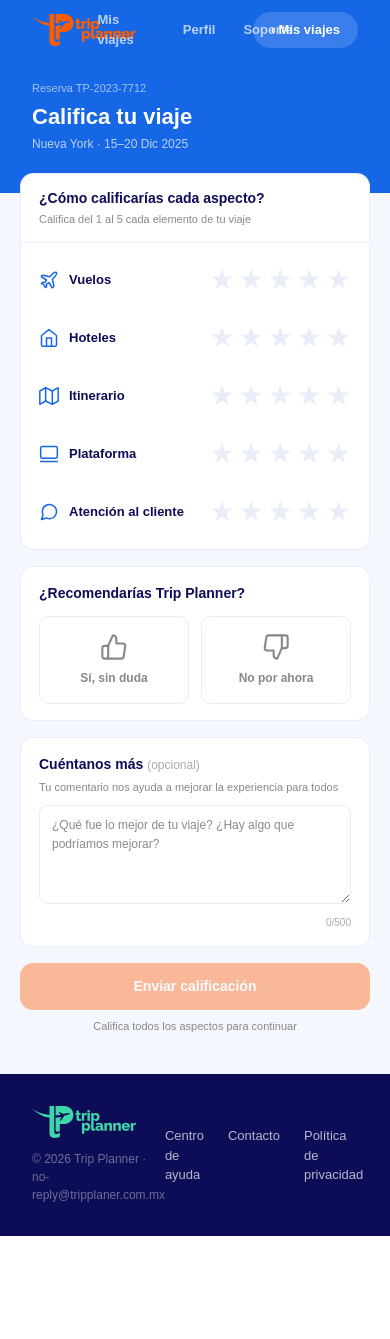
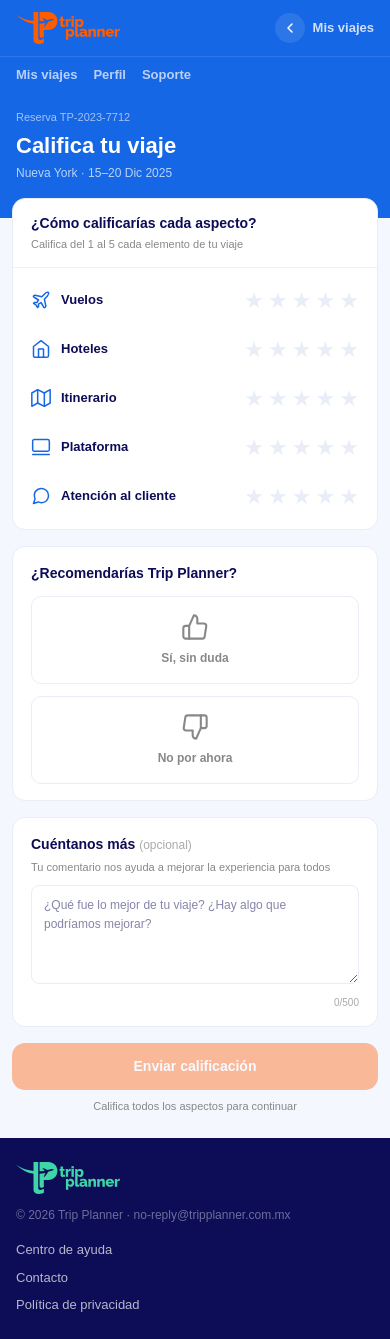
Before and after one commit to barreradionisio/trip-planner, a Next.js app: page /mis-viajes/calificar in a window 390 px wide. Before the commit the page ends 1236 px from the top, so only its background shows below. Built offline with nearby package versions, Linux system fonts and the light colour scheme.

Commit message:
responsive calificar CSS puro

```diff
--- a/app/mis-viajes/calificar/page.tsx
+++ b/app/mis-viajes/calificar/page.tsx
@@ -46,6 +46,32 @@ const aspectos = [
   { key: "atencion", label: "Atención al cliente", icono: <IconChat /> },
 ];
 
+const NavBar = () => (
+  <>
+    <nav className="cal-nav">
+      <Link href="/"><Logo variant="naranja" /></Link>
+      <div className="cal-nav-center">
+        <Link href="/mis-viajes" style={{ fontSize: "13px", color: "rgba(255,255,255,0.7)", textDecoration: "none", fontWeight: "600" }}>Mis viajes</Link>
+        <Link href="/perfil" style={{ fontSize: "13px", color: "rgba(255,255,255,0.7)", textDecoration: "none", fontWeight: "600" }}>Perfil</Link>
+        <Link href="/soporte" style={{ fontSize: "13px", color: "rgba(255,255,255,0.7)", textDecoration: "none", fontWeight: "600" }}>Soporte</Link>
+      </div>
+      <div style={{ display: "flex", alignItems: "center", gap: "8px" }}>
+        <button onClick={() => window.history.back()} style={{ background: "rgba(255,255,255,0.1)", border: "none", borderRadius: "50%", color: "#fff", cursor: "pointer", display: "flex", alignItems: "center", justifyContent: "center", width: "30px", height: "30px" }}>
+          <svg width="16" height="16" viewBox="0 0 24 24" fill="none" stroke="currentColor" strokeWidth="2.2" strokeLinecap="round" strokeLinejoin="round">
+            <polyline points="15 18 9 12 15 6"/>
+          </svg>
+        </button>
+        <Link href="/mis-viajes" style={{ fontSize: "13px", color: "rgba(255,255,255,0.8)", textDecoration: "none", fontWeight: "600" }}>Mis viajes</Link>
+      </div>
+    </nav>
+    <div className="cal-nav-mobile">
+      <Link href="/mis-viajes" style={{ fontSize: "13px", color: "rgba(255,255,255,0.7)", textDecoration: "none", fontWeight: "600" }}>Mis viajes</Link>
+      <Link href="/perfil" style={{ fontSize: "13px", color: "rgba(255,255,255,0.7)", textDecoration: "none", fontWeight: "600" }}>Perfil</Link>
+      <Link href="/soporte" style={{ fontSize: "13px", color: "rgba(255,255,255,0.7)", textDecoration: "none", fontWeight: "600" }}>Soporte</Link>
+    </div>
+  </>
+);
+
 export default function CalificarViaje() {
   const [calificaciones, setCalificaciones] = useState<{ [key: string]: number }>({});
   const [hover, setHover] = useState<{ [key: string]: number }>({});
@@ -72,18 +98,22 @@ export default function CalificarViaje() {
 
   if (enviado) {
     return (
-      <div style={{ minHeight: "100vh", display: "flex", flexDirection: "column", fontFamily: "'Montserrat',sans-serif", background: "#f5f7ff" }}>
-        <nav style={{ background: "#1667E6", padding: "12px 32px", display: "flex", alignItems: "center", justifyContent: "space-between", position: "relative" }}>
-          <Logo variant="naranja" />
-          <div style={{ position: "absolute", left: "50%", transform: "translateX(-50%)", display: "flex", gap: "28px", alignItems: "center" }}>
-            <Link href="/mis-viajes" style={{ fontSize: "13px", color: "rgba(255,255,255,0.7)", textDecoration: "none", fontWeight: "600" }}>Mis viajes</Link>
-            <Link href="/perfil" style={{ fontSize: "13px", color: "rgba(255,255,255,0.7)", textDecoration: "none", fontWeight: "600" }}>Perfil</Link>
-            <Link href="/soporte" style={{ fontSize: "13px", color: "rgba(255,255,255,0.7)", textDecoration: "none", fontWeight: "600" }}>Soporte</Link>
-          </div>
-          <Link href="/mis-viajes" style={{ fontSize: "13px", background: "rgba(255,255,255,0.15)", color: "#fff", textDecoration: "none", fontWeight: "700", padding: "8px 18px", borderRadius: "50px" }}>‹ Mis viajes</Link>
-        </nav>
+      <>
+        <style>{`
+          * { box-sizing: border-box; }
+          .cal-nav { background: #1667E6; padding: 12px 32px; display: flex; align-items: center; justify-content: space-between; position: relative; }
+          .cal-nav-center { position: absolute; left: 50%; transform: translateX(-50%); display: flex; gap: 28px; align-items: center; }
+          .cal-nav-mobile { display: none; }
+          @media (max-width: 768px) {
+            .cal-nav { padding: 12px 16px; }
+            .cal-nav-center { display: none; }
+            .cal-nav-mobile { display: flex; background: #1667E6; padding: 8px 16px; gap: 16px; border-top: 1px solid rgba(255,255,255,0.1); }
+          }
+        `}</style>
+        <div style={{ minHeight: "100vh", display: "flex", flexDirection: "column", fontFamily: "'Montserrat',sans-serif", background: "#f5f7ff", width: "100%", maxWidth: "100vw", overflow: "hidden" }}>
+          <NavBar />
           <div style={{ flex: 1, display: "flex", alignItems: "center", justifyContent: "center", padding: "40px 20px" }}>
-        <div style={{ background: "#fff", borderRadius: "16px", border: "1.5px solid #e8edf8", padding: "48px", textAlign: "center", maxWidth: "480px", width: "100%" }}>
+            <div style={{ background: "#fff", borderRadius: "16px", border: "1.5px solid #e8edf8", padding: "48px 32px", textAlign: "center", maxWidth: "480px", width: "100%" }}>
               <div style={{ width: "80px", height: "80px", borderRadius: "50%", background: "#e8fff5", display: "flex", alignItems: "center", justifyContent: "center", margin: "0 auto 20px" }}>
                 <svg width="36" height="36" viewBox="0 0 24 24" fill="#085041" stroke="none">
                   <path d="M12 2l2.59 6.36L21 9.27l-5 4.36L17.18 21 12 17.27 6.82 21 8 13.63l-5-4.36 6.41-.91L12 2z"/>
@@ -98,34 +128,99 @@ export default function CalificarViaje() {
             </div>
           </div>
         </div>
+      </>
     );
   }
 
   return (
-    <div style={{ minHeight: "100vh", display: "flex", flexDirection: "column", fontFamily: "'Montserrat',sans-serif", background: "#f5f7ff" }}>
+    <>
+      <style>{`
+        * { box-sizing: border-box; }
+        .cal-wrap {
+          min-height: 100vh;
+          display: flex;
+          flex-direction: column;
+          font-family: 'Montserrat', sans-serif;
+          background: #f5f7ff;
+          width: 100%;
+          max-width: 100vw;
+          overflow-x: hidden;
+        }
+        .cal-nav {
+          background: #1667E6;
+          padding: 12px 32px;
+          display: flex;
+          align-items: center;
+          justify-content: space-between;
+          position: relative;
+        }
+        .cal-nav-center {
+          position: absolute;
+          left: 50%;
+          transform: translateX(-50%);
+          display: flex;
+          gap: 28px;
+          align-items: center;
+        }
+        .cal-nav-mobile { display: none; }
+        .cal-hero {
+          background: #1667E6;
+          padding: 20px 32px 40px;
+          margin-bottom: -20px;
+        }
+        .cal-content {
+          max-width: 680px;
+          margin: 0 auto;
+          padding: 0 20px 40px;
+          width: 100%;
+          flex: 1;
+        }
+        .cal-aspecto {
+          display: flex;
+          align-items: center;
+          justify-content: space-between;
+          gap: 12px;
+        }
+        .cal-stars { display: flex; gap: 4px; }
+        .cal-recomienda { display: flex; gap: 12px; }
+        .cal-footer {
+          background: #0D0C56;
+          padding: 32px 32px;
+          display: flex;
+          align-items: center;
+          justify-content: space-between;
+          margin-top: auto;
+        }
+        .cal-footer-links { display: flex; gap: 24px; }
 
-      {/* NAV */}
-      <nav style={{ background: "#1667E6", padding: "12px 32px", display: "flex", alignItems: "center", justifyContent: "space-between", position: "relative" }}>
-        <Logo variant="naranja" />
-        <div style={{ position: "absolute", left: "50%", transform: "translateX(-50%)", display: "flex", gap: "28px", alignItems: "center" }}>
-          <Link href="/mis-viajes" style={{ fontSize: "13px", color: "rgba(255,255,255,0.7)", textDecoration: "none", fontWeight: "600" }}>Mis viajes</Link>
-          <Link href="/perfil" style={{ fontSize: "13px", color: "rgba(255,255,255,0.7)", textDecoration: "none", fontWeight: "600" }}>Perfil</Link>
-          <Link href="/soporte" style={{ fontSize: "13px", color: "rgba(255,255,255,0.7)", textDecoration: "none", fontWeight: "600" }}>Soporte</Link>
-        </div>
-        <Link href="/mis-viajes" style={{ fontSize: "13px", background: "rgba(255,255,255,0.15)", color: "#fff", textDecoration: "none", fontWeight: "700", padding: "8px 18px", borderRadius: "50px" }}>‹ Mis viajes</Link>
-      </nav>
+        @media (max-width: 768px) {
+          .cal-nav { padding: 12px 16px; }
+          .cal-nav-center { display: none; }
+          .cal-nav-mobile { display: flex; background: #1667E6; padding: 8px 16px; gap: 16px; border-top: 1px solid rgba(255,255,255,0.1); }
+          .cal-hero { padding: 16px 16px 36px; }
+          .cal-content { padding: 0 12px 24px; }
+          .cal-aspecto { flex-wrap: wrap; }
+          .cal-stars span { font-size: 22px !important; }
+          .cal-recomienda { flex-direction: column; }
+          .cal-footer { flex-direction: column; gap: 16px; padding: 24px 16px; align-items: flex-start; }
+          .cal-footer-links { flex-direction: column; gap: 8px; }
+        }
+      `}</style>
 
-      {/* HEADER */}
-      <div style={{ background: "#1667E6", padding: "20px 32px 40px", marginBottom: "-20px" }}>
+      <div className="cal-wrap">
+        <NavBar />
+
+        {/* HERO */}
+        <div className="cal-hero">
           <div style={{ fontSize: "11px", color: "rgba(255,255,255,0.6)", marginBottom: "4px" }}>Reserva TP-2023-7712</div>
           <h1 style={{ fontFamily: "sans-serif", fontWeight: "800", fontSize: "22px", color: "#fff", marginBottom: "2px" }}>Califica tu viaje</h1>
           <p style={{ fontSize: "12px", color: "rgba(255,255,255,0.7)" }}>Nueva York · 15–20 Dic 2025</p>
         </div>
 
         {/* CONTENIDO */}
-      <div style={{ maxWidth: "680px", margin: "0 auto", padding: "0 20px 40px", width: "100%" }}>
+        <div className="cal-content">
 
-        {/* CALIFICACIONES POR ASPECTO */}
+          {/* CALIFICACIONES */}
           <div style={{ background: "#fff", borderRadius: "13px", border: "1.5px solid #e8edf8", overflow: "hidden", marginBottom: "16px" }}>
             <div style={{ padding: "14px 18px", borderBottom: "1px solid #f0f2fa" }}>
               <div style={{ fontFamily: "sans-serif", fontWeight: "800", fontSize: "14px", color: "#0D0C56" }}>¿Cómo calificarías cada aspecto?</div>
@@ -133,20 +228,14 @@ export default function CalificarViaje() {
             </div>
             <div style={{ padding: "16px 18px", display: "flex", flexDirection: "column", gap: "16px" }}>
               {aspectos.map(a => (
-              <div key={a.key} style={{ display: "flex", alignItems: "center", justifyContent: "space-between" }}>
+                <div key={a.key} className="cal-aspecto">
                   <div style={{ display: "flex", alignItems: "center", gap: "10px" }}>
-                  <span style={{ fontSize: "20px" }}>{a.icono}</span>
+                    <span>{a.icono}</span>
                     <span style={{ fontWeight: "700", fontSize: "13px", color: "#0D0C56" }}>{a.label}</span>
                   </div>
-                <div style={{ display: "flex", gap: "4px" }}>
+                  <div className="cal-stars">
                     {[1, 2, 3, 4, 5].map(star => (
-                    <span
-                      key={star}
-                      onClick={() => setCalificacion(a.key, star)}
-                      onMouseEnter={() => setHover(prev => ({ ...prev, [a.key]: star }))}
-                      onMouseLeave={() => setHover(prev => ({ ...prev, [a.key]: 0 }))}
-                      style={{ fontSize: "28px", cursor: "pointer", color: star <= (hover[a.key] || calificaciones[a.key] || 0) ? "#FF5C00" : "#e8edf8", transition: "color 0.1s" }}
-                    >★</span>
+                      <span key={star} onClick={() => setCalificacion(a.key, star)} onMouseEnter={() => setHover(prev => ({ ...prev, [a.key]: star }))} onMouseLeave={() => setHover(prev => ({ ...prev, [a.key]: 0 }))} style={{ fontSize: "28px", cursor: "pointer", color: star <= (hover[a.key] || calificaciones[a.key] || 0) ? "#FF5C00" : "#e8edf8", transition: "color 0.1s" }}>★</span>
                     ))}
                   </div>
                 </div>
@@ -163,21 +252,15 @@ export default function CalificarViaje() {
           {/* RECOMENDARÍA */}
           <div style={{ background: "#fff", borderRadius: "13px", border: "1.5px solid #e8edf8", padding: "16px 18px", marginBottom: "16px" }}>
             <div style={{ fontFamily: "sans-serif", fontWeight: "800", fontSize: "14px", color: "#0D0C56", marginBottom: "12px" }}>¿Recomendarías Trip Planner?</div>
-  <div style={{ display: "flex", gap: "12px" }}>
-    <button
-      onClick={() => setRecomendaria(true)}
-      style={{ flex: 1, padding: "16px", border: `1.5px solid ${recomendaria === true ? "#3ED5A9" : "#e8edf8"}`, borderRadius: "10px", background: recomendaria === true ? "#e8fff5" : "#fff", cursor: "pointer", display: "flex", flexDirection: "column", alignItems: "center", gap: "8px" }}
-    >
+            <div className="cal-recomienda">
+              <button onClick={() => setRecomendaria(true)} style={{ flex: 1, padding: "16px", border: `1.5px solid ${recomendaria === true ? "#3ED5A9" : "#e8edf8"}`, borderRadius: "10px", background: recomendaria === true ? "#e8fff5" : "#fff", cursor: "pointer", display: "flex", flexDirection: "column", alignItems: "center", gap: "8px", fontFamily: "Montserrat, sans-serif" }}>
                 <svg width="28" height="28" viewBox="0 0 24 24" fill="none" stroke={recomendaria === true ? "#085041" : "#888"} strokeWidth="1.8" strokeLinecap="round" strokeLinejoin="round">
                   <path d="M14 9V5a3 3 0 0 0-3-3l-4 9v11h11.28a2 2 0 0 0 2-1.7l1.38-9a2 2 0 0 0-2-2.3z"/>
                   <path d="M7 22H4a2 2 0 0 1-2-2v-7a2 2 0 0 1 2-2h3"/>
                 </svg>
                 <span style={{ fontSize: "12px", fontWeight: "700", color: recomendaria === true ? "#085041" : "#888" }}>Sí, sin duda</span>
               </button>
-    <button
-      onClick={() => setRecomendaria(false)}
-      style={{ flex: 1, padding: "16px", border: `1.5px solid ${recomendaria === false ? "#E24B4A" : "#e8edf8"}`, borderRadius: "10px", background: recomendaria === false ? "#ffeaea" : "#fff", cursor: "pointer", display: "flex", flexDirection: "column", alignItems: "center", gap: "8px" }}
-    >
+              <button onClick={() => setRecomendaria(false)} style={{ flex: 1, padding: "16px", border: `1.5px solid ${recomendaria === false ? "#E24B4A" : "#e8edf8"}`, borderRadius: "10px", background: recomendaria === false ? "#ffeaea" : "#fff", cursor: "pointer", display: "flex", flexDirection: "column", alignItems: "center", gap: "8px", fontFamily: "Montserrat, sans-serif" }}>
                 <svg width="28" height="28" viewBox="0 0 24 24" fill="none" stroke={recomendaria === false ? "#c0392b" : "#888"} strokeWidth="1.8" strokeLinecap="round" strokeLinejoin="round">
                   <path d="M10 15v4a3 3 0 0 0 3 3l4-9V2H5.72a2 2 0 0 0-2 1.7l-1.38 9a2 2 0 0 0 2 2.3z"/>
                   <path d="M17 2h3a2 2 0 0 1 2 2v7a2 2 0 0 1-2 2h-3"/>
@@ -191,22 +274,12 @@ export default function CalificarViaje() {
           <div style={{ background: "#fff", borderRadius: "13px", border: "1.5px solid #e8edf8", padding: "16px 18px", marginBottom: "16px" }}>
             <div style={{ fontFamily: "sans-serif", fontWeight: "800", fontSize: "14px", color: "#0D0C56", marginBottom: "4px" }}>Cuéntanos más <span style={{ fontSize: "12px", fontWeight: "400", color: "#aaa" }}>(opcional)</span></div>
             <div style={{ fontSize: "11px", color: "#888", marginBottom: "10px" }}>Tu comentario nos ayuda a mejorar la experiencia para todos</div>
-          <textarea
-            value={comentario}
-            onChange={e => setComentario(e.target.value)}
-            placeholder="¿Qué fue lo mejor de tu viaje? ¿Hay algo que podríamos mejorar?"
-            rows={4}
-            style={{ width: "100%", border: "1.5px solid #e8edf8", borderRadius: "8px", padding: "10px 12px", fontSize: "12px", outline: "none", resize: "vertical", boxSizing: "border-box" as const, fontFamily: "'Montserrat',sans-serif", lineHeight: "1.6" }}
-          />
+            <textarea value={comentario} onChange={e => setComentario(e.target.value)} placeholder="¿Qué fue lo mejor de tu viaje? ¿Hay algo que podríamos mejorar?" rows={4} style={{ width: "100%", border: "1.5px solid #e8edf8", borderRadius: "8px", padding: "10px 12px", fontSize: "12px", outline: "none", resize: "vertical", boxSizing: "border-box" as const, fontFamily: "'Montserrat',sans-serif", lineHeight: "1.6", color: "#0D0C56" }} />
             <div style={{ fontSize: "10px", color: "#aaa", marginTop: "4px", textAlign: "right" }}>{comentario.length}/500</div>
           </div>
 
-        {/* BOTÓN ENVIAR */}
-        <button
-          onClick={enviar}
-          disabled={!puedeEnviar}
-          style={{ width: "100%", padding: "13px", backgroundColor: "#FF5C00", color: "#fff", border: "none", borderRadius: "13px", fontFamily: "sans-serif", fontWeight: "800", fontSize: "14px", cursor: !puedeEnviar ? "not-allowed" : "pointer", opacity: !puedeEnviar ? 0.4 : 1 }}
-        >
+          {/* BOTÓN */}
+          <button onClick={enviar} disabled={!puedeEnviar} style={{ width: "100%", padding: "13px", backgroundColor: "#FF5C00", color: "#fff", border: "none", borderRadius: "13px", fontFamily: "sans-serif", fontWeight: "800", fontSize: "14px", cursor: !puedeEnviar ? "not-allowed" : "pointer", opacity: !puedeEnviar ? 0.4 : 1 }}>
             Enviar calificación
           </button>
           {!puedeEnviar && (
@@ -217,17 +290,18 @@ export default function CalificarViaje() {
         </div>
 
         {/* FOOTER */}
-      <footer style={{ background: "#0D0C56", padding: "32px 32px", display: "flex", alignItems: "center", justifyContent: "space-between", marginTop: "auto" }}>
+        <footer className="cal-footer">
           <div>
             <Logo variant="teal" />
-          <p style={{ fontSize: "12px", color: "rgba(255,255,255,0.4)", marginTop: "12px" }}>© 2026 Trip Planner · no-reply@tripplaner.com.mx</p>
+            <p style={{ fontSize: "12px", color: "rgba(255,255,255,0.4)", marginTop: "12px" }}>© 2026 Trip Planner · no-reply@tripplanner.com.mx</p>
           </div>
-        <div style={{ display: "flex", gap: "24px" }}>
+          <div className="cal-footer-links">
             <Link href="/soporte?tab=faq" style={{ fontSize: "13px", color: "rgba(255,255,255,0.7)", textDecoration: "none" }}>Centro de ayuda</Link>
             <Link href="/soporte?tab=chat" style={{ fontSize: "13px", color: "rgba(255,255,255,0.7)", textDecoration: "none" }}>Contacto</Link>
             <Link href="/privacidad" style={{ fontSize: "13px", color: "rgba(255,255,255,0.7)", textDecoration: "none" }}>Política de privacidad</Link>
           </div>
         </footer>
       </div>
+    </>
   );
 }
```
Lines whose indentation alone changed are shown as unchanged.
